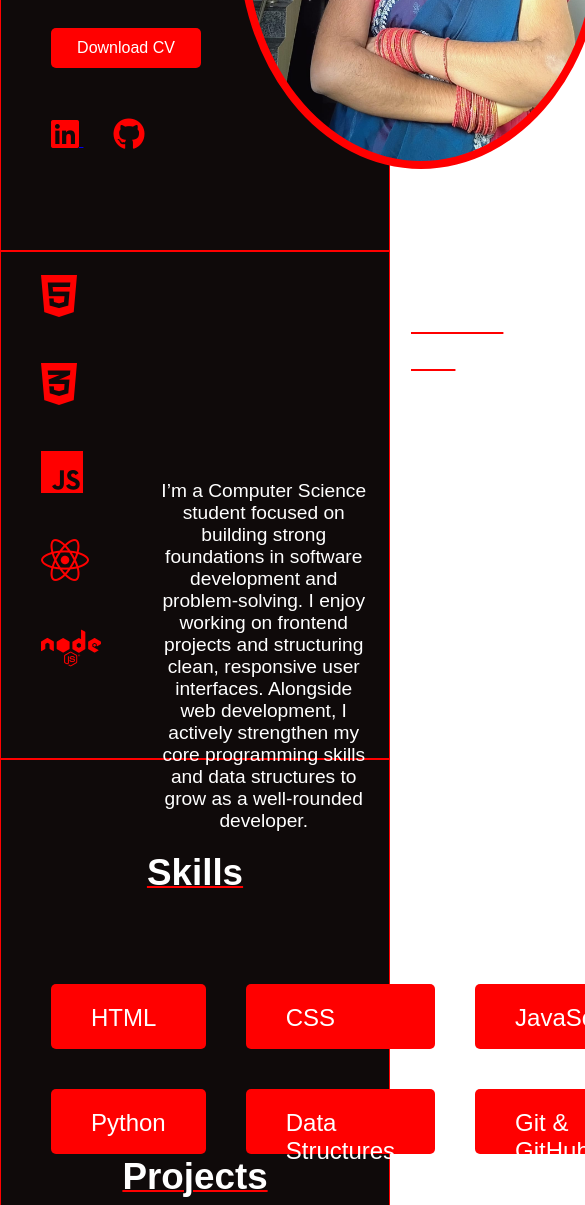
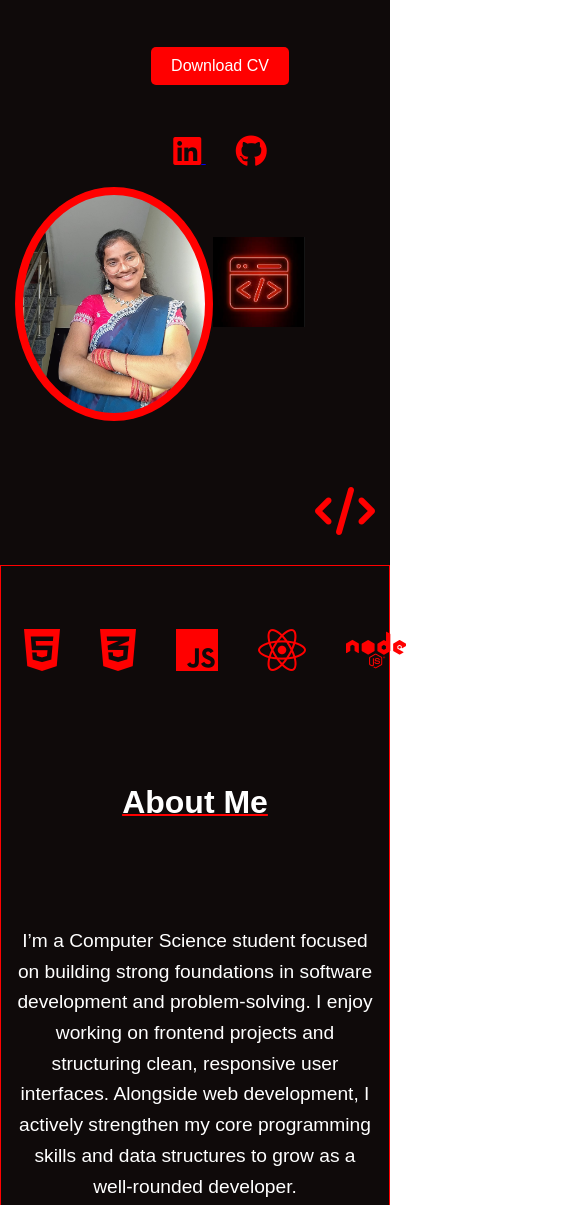
Before and after one commit to Sanvitha-reddy1/My-portfolio-website, a plain HTML site: page index.html in a window 390 px wide. Shown: the part 414-1619 px from the top of the page, 585 px wide, since content can reach past the window. Drawn offline with Linux system fonts and the light colour scheme.

Commit message:
Improved mobile responsiveness and layout fixes

```diff
--- a/style.css
+++ b/style.css
@@ -2,13 +2,16 @@
     margin : 0;
     padding : 0;
     font-family:"Arial";
+    box-sizing: border-box;
 }
-
+body{
+    overflow-x: hidden;
+}
 .navbar {
     background-color : black;
     color : white;
     display : flex;
-    height : 70px;
+    min-height : 10vh;
     border : 1px solid red;
     align-items : center;
     justify-content: space-between;
@@ -32,11 +35,11 @@
 }
 .hero-section{
     background-color: #0f0a0a;
-    color : white;
-    height : 70vh;
-    display : flex;
-    justify-content : space-evenly;
-    border : 1px solid red;
+    color: white;
+    display: flex;
+    justify-content: space-evenly;
+    align-items: center;
+    padding: 40px 60px;
 }
 .hero-hi{
     font-size : 2.5rem;
@@ -54,20 +57,20 @@
     padding-top : 20px;
 }
 .myprofile{
-    background-image : url(mypic.jpeg);
+    background-image: url(mypic.jpeg);
     background-size: cover;
     background-position: center;
-    height : 70%;
-    width : 100%;
-    max-width : 350px;
-    aspect-ratio: 1/1;;
-    padding-top : 30px;
-    margin-top : 50px;
-    border-radius : 50%;
-    border : 8px solid red;
+
+    width: clamp(200px, 60vw, 300px);
+    height: clamp(200px, 60vw, 300px);
+
+    border-radius: 50%;
+    border: 8px solid red;
 }
 .img-container{
-    display : flex;
+    display: flex;
+    justify-content: center;
+    width: 100%;
 }
 .img-container i{
     font-size : 3rem;
@@ -101,8 +104,8 @@
     cursor : pointer;
     margin-top : 20px;
     margin-left : 50px;
-    height : 40px;
-    width : 150px;
+    max-height : 40px;
+    max-width : 150px;
     border-radius : 5px;
     margin-top : 50px;
     margin-bottom : 50px;
@@ -115,23 +118,26 @@
     margin-top : 50px;
 }
 .about-section{
-    background-color : #0f0a0a;
-    color : white;
-    height : 60vh;
-    display : flex;
-    gap : 60px;
-    justify-content: space-between;
+   background-color: #0f0a0a;
+    color: white;
+    display: flex;
+    align-items: center;
+    justify-content: center;
+    gap: 60px;
+    padding: 60px 40px;
     border : 1px solid red;
 }
 .about-heading{
     font-size : 2rem;
     margin-top : 30px;
-    margin-left : 250px;
+    text-align: center;
     text-decoration: underline red 1.5px solid;
 }
 .about-desc{
     font-size : 1.2rem;
-    width : 60%;
+    max-width: 600px;
+    margin: 20px auto 0 auto;
+    line-height: 1.6;
     text-align : center;
     margin-top : 20px;
 }
@@ -150,11 +156,10 @@
     color : red;
     gap : 40px;
     margin-left : 40px;
-    width : 40%;
 }
 .skill-section{
     background-color : #0f0a0a;
-    height : 60vh;
+    padding: 60px 20px;
     display: flex;
     justify-content: center;
     flex-direction : column;
@@ -169,22 +174,24 @@
     margin-bottom : 40px;
 }
 .skills{
-    display : grid;
-    grid-template-columns : repeat(5,1fr);
-    gap : 40px;
-    margin : 50px;
+    display: flex;
+    flex-wrap: wrap;
+    justify-content: center;
+    gap: 20px;
+    max-width: 900px;
+    margin: 0 auto;
 }
 .skill-item{
-    background-color : red;
-    color : white;
-    height : 25px;
-    padding : 20px 40px;
-    font-size : 1.5rem;
-    border-radius : 5px;
+    background-color: red;
+    color: white;
+    padding: 12px 18px;
+    font-size: 1rem;
+    border-radius: 6px;
+    text-align: center;
 }
 .project-section{
     background-color : #0f0a0a;
-    height : 60vh;
+    padding: 60px 20px;
     display: flex;
     justify-content: center;
     flex-direction : column;
@@ -199,9 +206,10 @@
 }
 .projects{
     display : grid;
-    grid-template-columns : repeat(3,1fr);
+    grid-template-columns: repeat(auto-fit, minmax(250px, 1fr));
     gap : 40px;
-    margin : 50px;
+    padding: 0 20px;
+    margin: 0 auto;
 }
 .project-item{
     color:white;
@@ -213,7 +221,7 @@
 }
 .contact{
     background-color : #0f0a0a;
-    height : 30vh;
+    padding: 50px 20px;
     display: flex;
     flex-direction : column;
     gap : 5vh;
@@ -229,3 +237,27 @@
 .contact p{
     margin-top : 10px;
 }
+@media (max-width: 768px) {
+    .hero-section {
+        flex-direction: column;
+        text-align: center;
+        padding : 30px 15px;
+    }
+
+    .about-section {
+        flex-direction: column;
+        text-align: center;
+        padding : 40px 15px;
+    }
+
+    .about-icons {
+        flex-direction: row;
+        justify-content: center;
+    }
+    .skill-section, .project-section {
+        padding : 40px 15px;
+    }
+    .projects {
+        grid-template-columns: 1fr;
+    }
+}
```
Also changed, not shown: index.html (+0 -5 lines).
